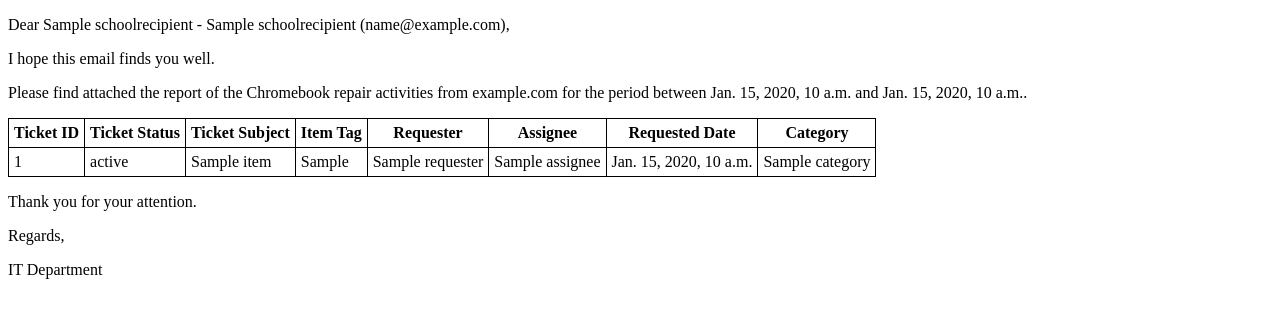
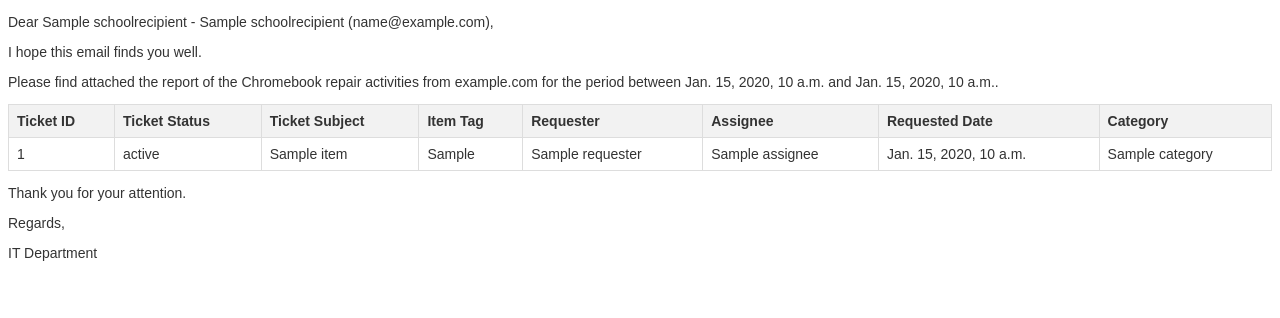
Before and after one commit to abrahamprz/zenclick, a Django app: template chromebooks_report/templates/chromebooks_report_template.html in a window 1280 px wide. Shown: the top 318 px of the page. Run offline with Django 4.2, Linux system fonts and the light colour scheme; tables that the repository leaves empty hold one stand-in row (values such as "Sample post"); the template is opened without the code that fills it: values that come from a table or form of the project are taken from there, most other values are stand-ins (such as "Sample title", 1, 10 or a date in 2020); parts of the project's set-up code (start-up, migrations or seed data) failed here and were passed over.

Commit message:
changes the style for the table

```diff
--- a/chromebooks_report/templates/chromebooks_report_template.html
+++ b/chromebooks_report/templates/chromebooks_report_template.html
@@ -10,18 +10,29 @@
     <p>
       Please find attached the report of the Chromebook repair activities from {{ site }} for the period between {{ date_seven_days_ago }} and {{ date_today }}.
     </p>
-    <style>
+    <style type="text/css">
+      body {
+        font-family: Arial, sans-serif;
+        font-size: 14px;
+        color: #333333;
+      }
+
       table {
         border-collapse: collapse;
-        /* This makes the borders collapse into a single line */
+        width: 100%;
+        font-size: 14px;
+        color: #333333;
       }
 
       th,
       td {
-        border: 1px solid black;
-        /* This adds a border to each cell */
-        padding: 5px;
-        /* This adds some padding inside each cell */
+        border: 1px solid #dddddd;
+        text-align: left;
+        padding: 8px;
+      }
+
+      th {
+        background-color: #f2f2f2;
       }
     </style>
     <table>
```
